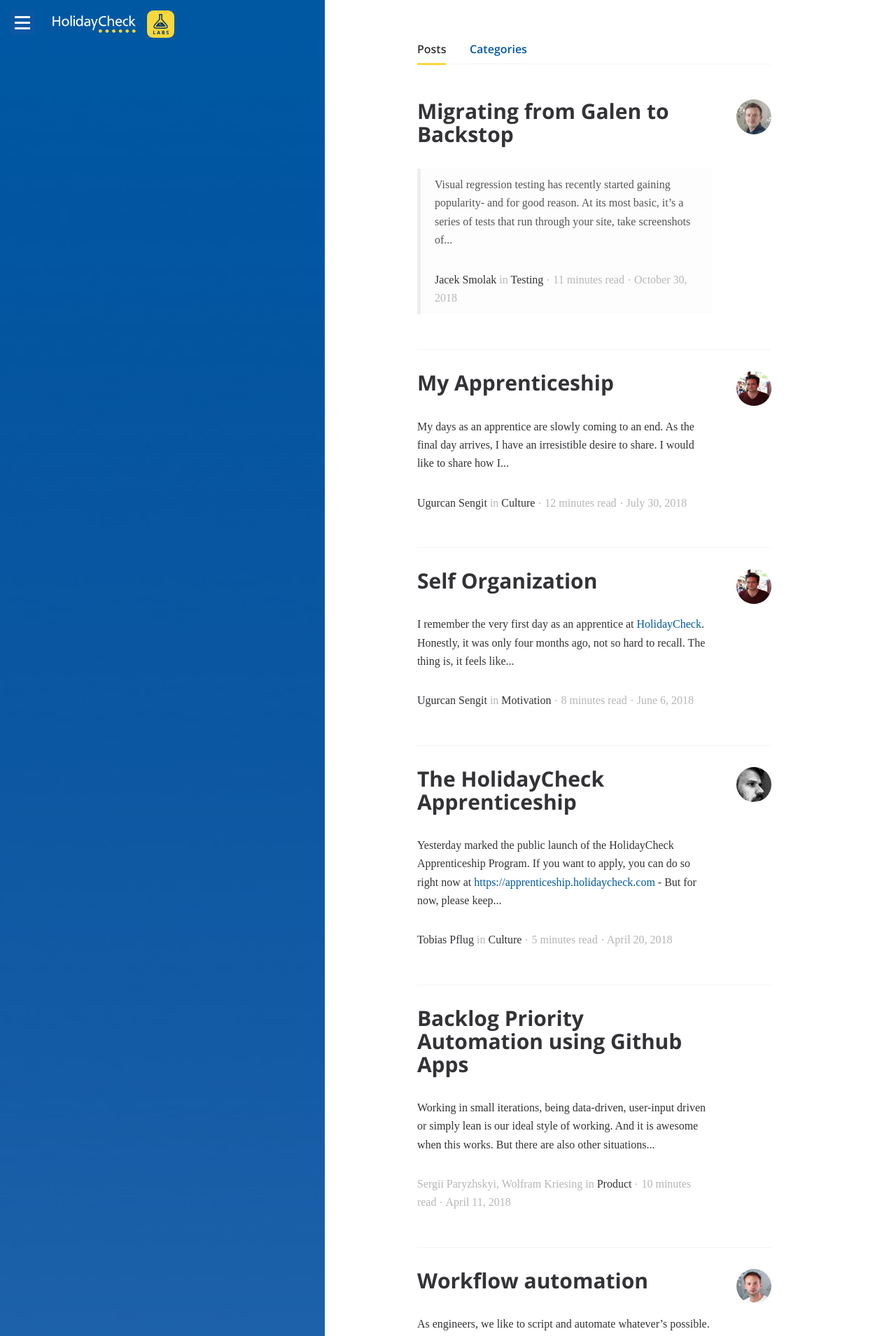
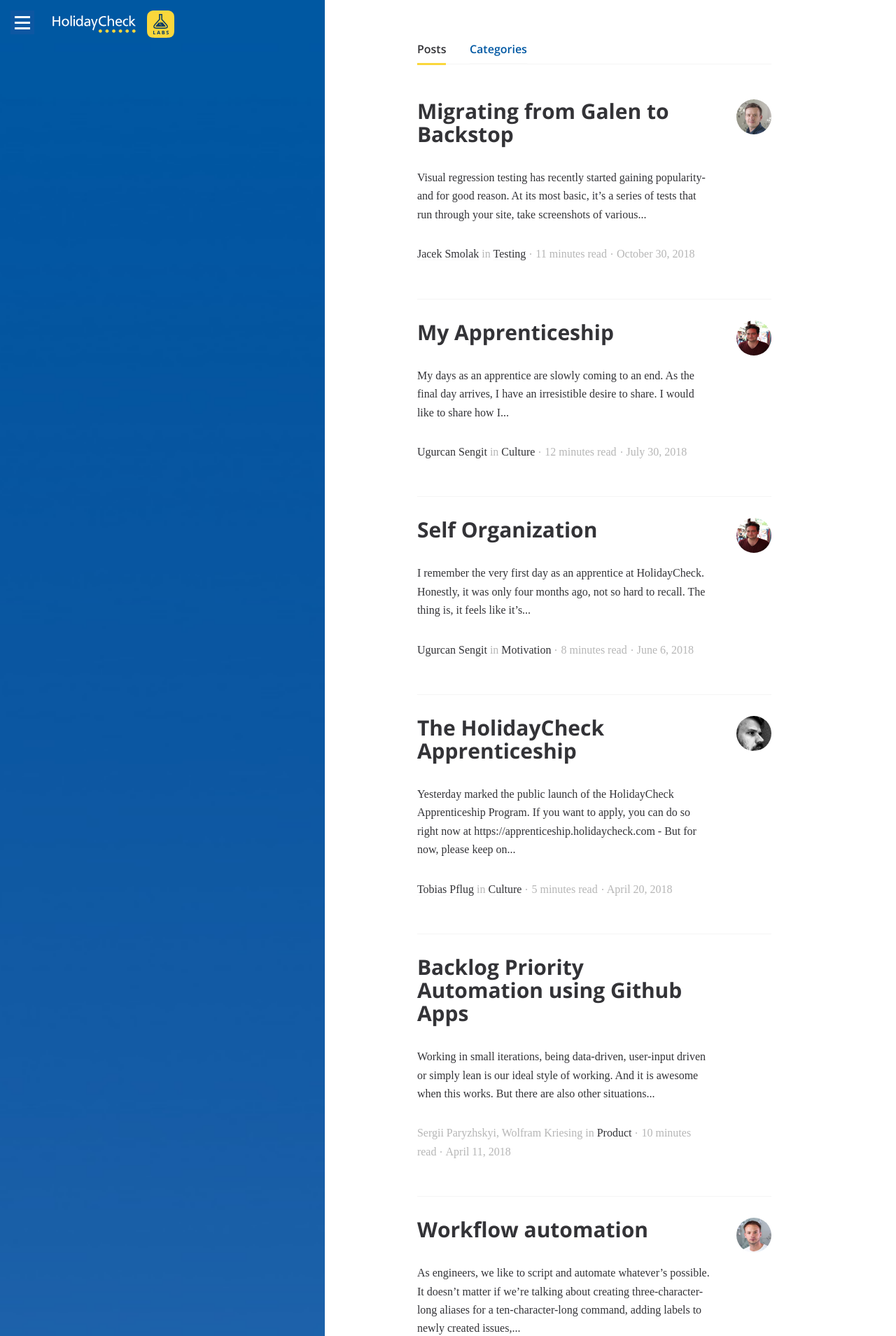
Before and after one commit to holidaycheck/tech-blog, a Jekyll site: the page built from index.md, in a window 1280 px wide. Shown: the top 1909 px of the page at 70% size. Built offline with Jekyll 4.4.1, drawn with Linux system fonts in a browser that asks for light colours; some web fonts are replaced; some of the changed text lies outside the part shown.

Commit message:
Fix HTML around excerpt
Problems:
1) if post begins with some non-standard tag, e.g. <blogquote> and
excerpt is cut before it is closed, that excerpt as well as meta
data for the post is quoted.
2) if <a>tag is opened but not closed within the excerpt, that tag
will continue to be present further down the content, resulting in
unwanted behaviour.

Solution: striping HTML tags.

The <p> is added as it was there (as posts in most of the cases
began with that tag), but with stripping the HTML tags they are
removed as well. On the side note - that <p> tag wasn't closed as
well.

Wrapping the excerpt with that tag brings back the behaviour
as well as fixes it being closed.

```diff
--- a/_includes/excerpt.html
+++ b/_includes/excerpt.html
@@ -1,2 +1,2 @@
 <br />
-{{ post.excerpt | truncatewords: 30 }}
+<p>{{ post.excerpt | strip_html | truncatewords: 30 }}</p>
```
